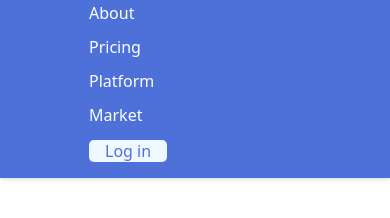
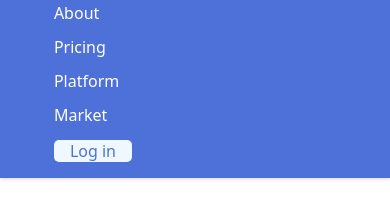
Before and after one commit to Madhusriram2000/forexdemosite7, a plain HTML site: page header.html in a window 390 px wide. Both pictures are taken after a click on the button "Toggle navigation". Shown: the part 42-260 px from the top of the page. Drawn offline with nearby package versions, Linux system fonts and the light colour scheme.

Commit message:
updateded

```diff
--- a/assests/css/style.css
+++ b/assests/css/style.css
@@ -1163,7 +1163,7 @@
 
 @media (max-width: 540px) {
     .navss {
-        margin-left: 10% !important;
+        margin-left:1% !important;
     }
 
     .lss {
```
